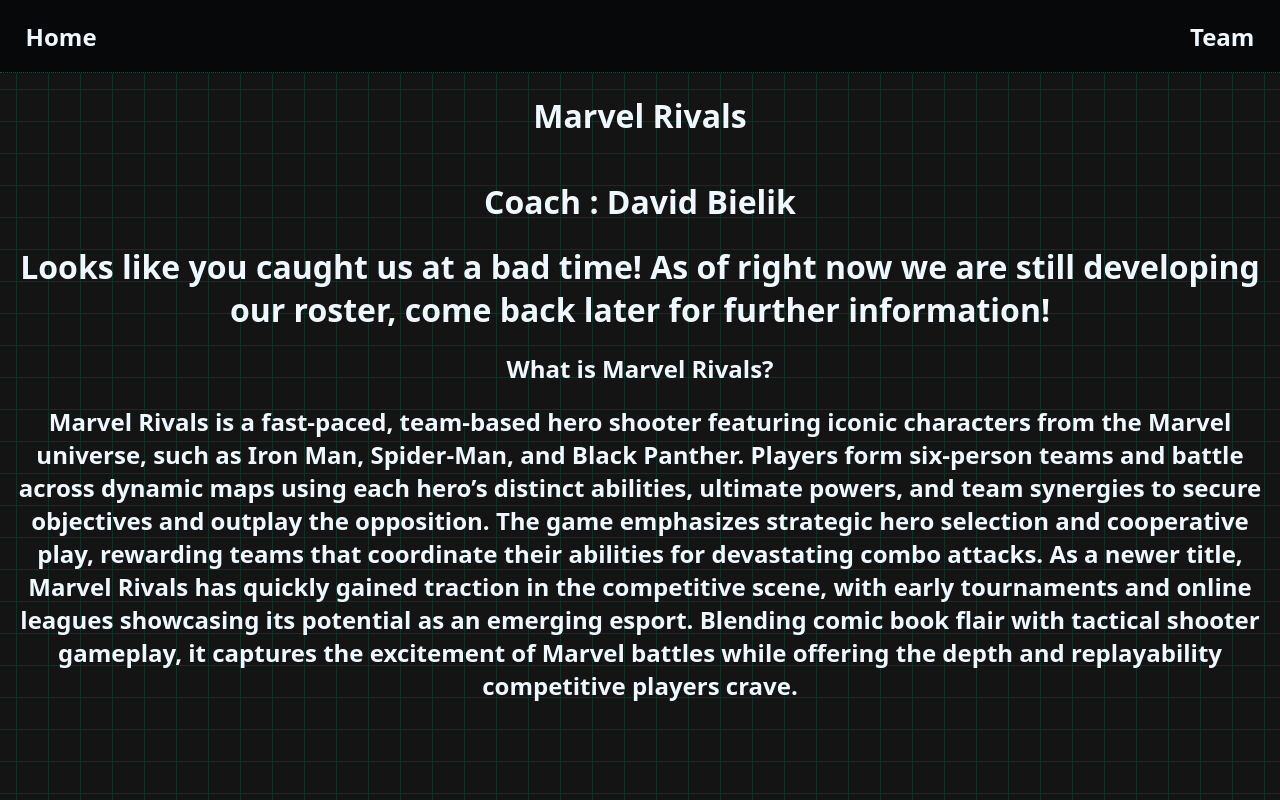
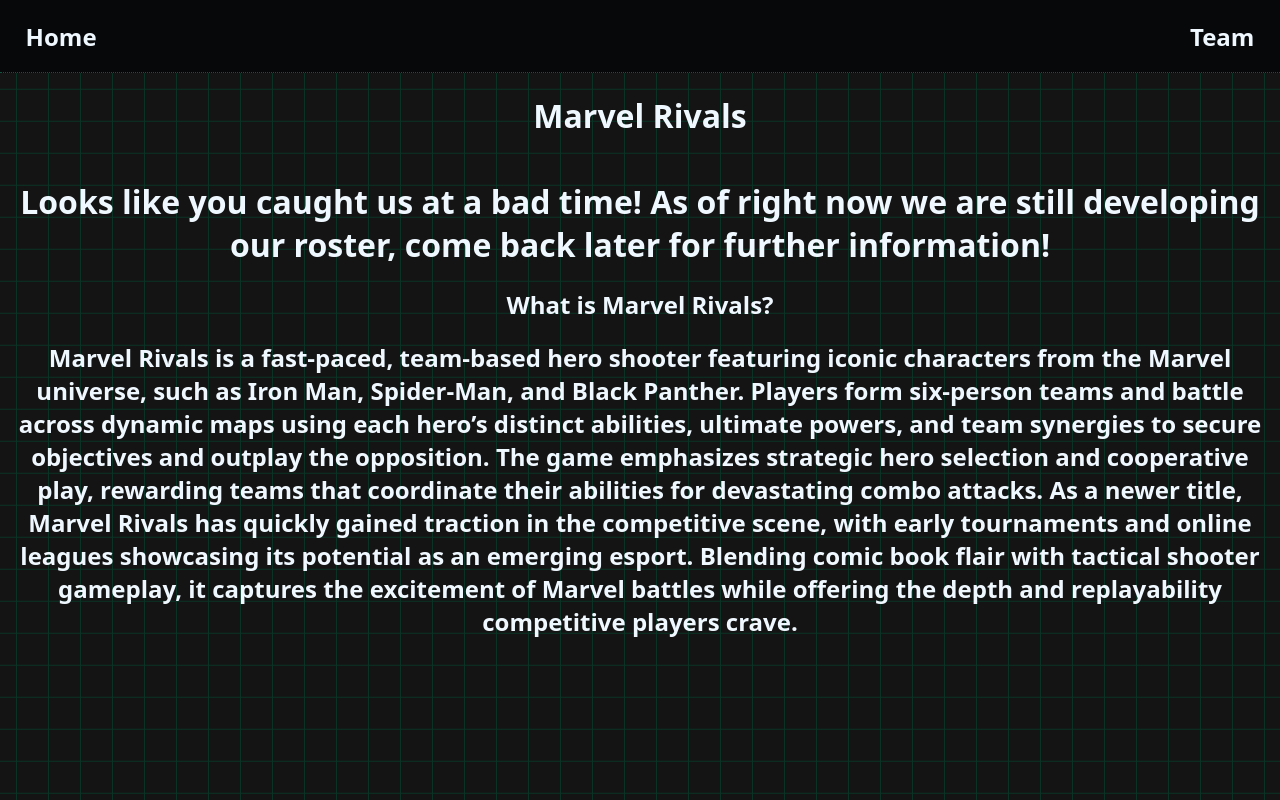
Before and after one commit to JuliusMdevv/esports, a plain HTML site: page pages/team/MarvelRivals/MarvelRivals.html in a window 1280 px wide. Drawn offline with Linux system fonts and the light colour scheme.

Commit message:
I dont think this works

```diff
--- a/pages/team/MarvelRivals/MarvelRivals.html
+++ b/pages/team/MarvelRivals/MarvelRivals.html
@@ -37,7 +37,7 @@
         <h1 id="game">Marvel Rivals</h1>
 
         <div class="roster">
-            <h1 id="coach">Coach : David Bielik</h1>
+            <h1 id="coach"></h1>
             <div class="players">
                 <h1>Looks like you caught us at a bad time! As of right now we are still developing our roster, come back later for further information!</h1>
             </div>
```
